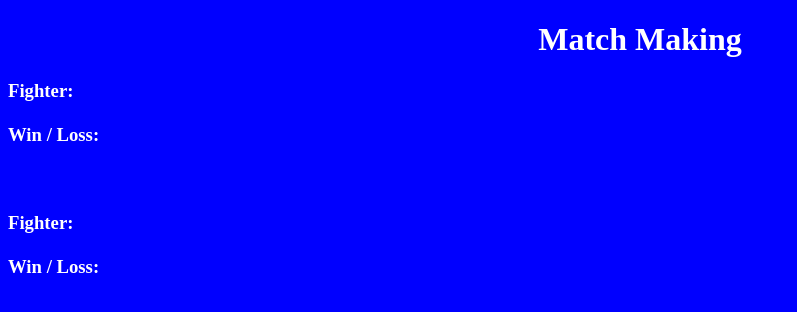
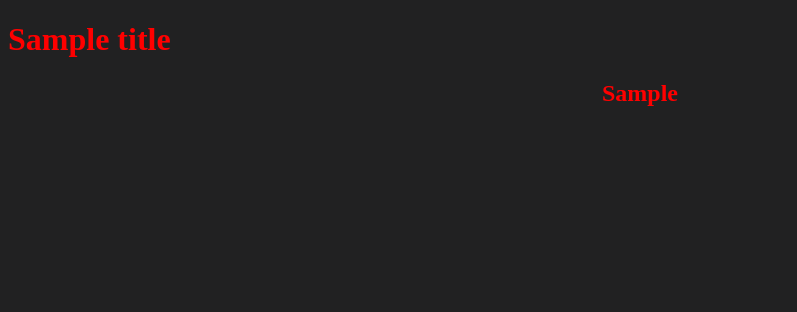
Before and after one commit to Dmac500/Project3Art151, a Flask app: template Webserver/templates/index.html in a window 1280 px wide. Shown: the top 312 px of the page, without its empty margins (0-797 px from the left). Run offline with Flask 2, Linux system fonts and the light colour scheme; the template is opened without the code that fills it: most values are stand-ins (such as "Sample title", 1, 10 or a date in 2020); some libraries are stand-ins or nearby versions.

Commit message:
Update index.html

```diff
--- a/Webserver/templates/index.html
+++ b/Webserver/templates/index.html
@@ -14,18 +14,20 @@
     $(function(){
             window.setInterval(function(){
                 loadNewDecimal()
-            }, 3000)
+            }, 5000)
 
 
 
 
         function loadNewDecimal(){
             $.ajax({
-                url:"/testcall",
+                url:"/imgandtitle",
                 type:"POST",
                 dataType:"json",
                success: function(data){
-                   $(rand_num).replaceWith(data)
+                $(title).replaceWith(data.title)
+                $(weight).replaceWith(data.Weight1)
+
                }
             });
         }
@@ -33,34 +35,15 @@
 
 
     </script>
-    <style>
-body
-{
-  background-color: blue;
-  color: white;
-}
-h1
-{
-  text-align: center;
-}
 
-    </style>
 <body>
 
 
-  <h1>Match Making</h1>
+  <h1 id=fighter1>{{title}}</h1>
+  <h2 id=weight>{{Weight1}}</h2>
 
-  <h3 id=rand_num>
-    Fighter:
-  <BR> <BR>
-    Win / Loss:
-    <BR> <BR>
-    <BR> <BR>
 
-    Fighter:
-    <BR> <BR>
-      Win / Loss:
-   </h3>
+
 
 
 
```
